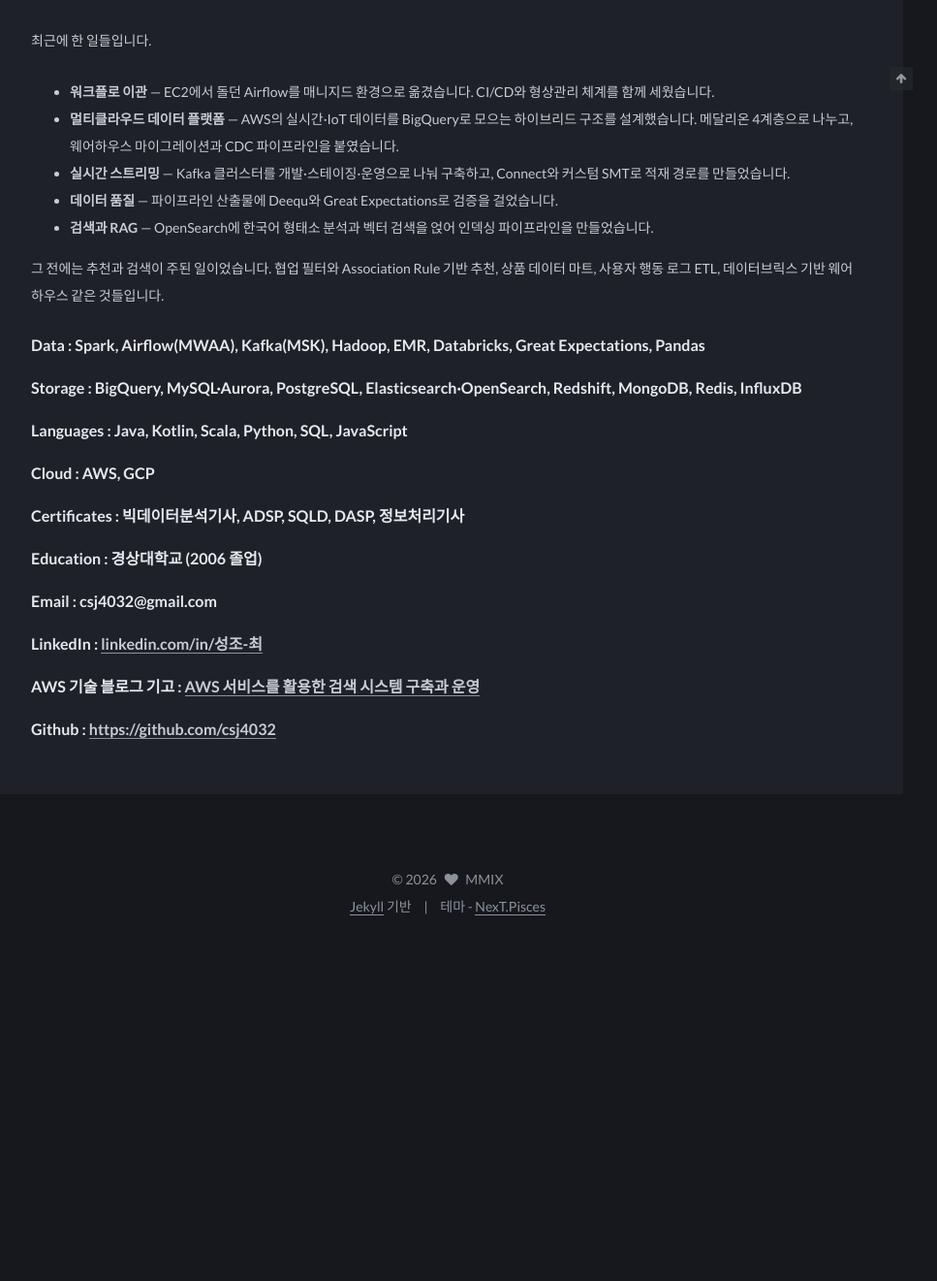
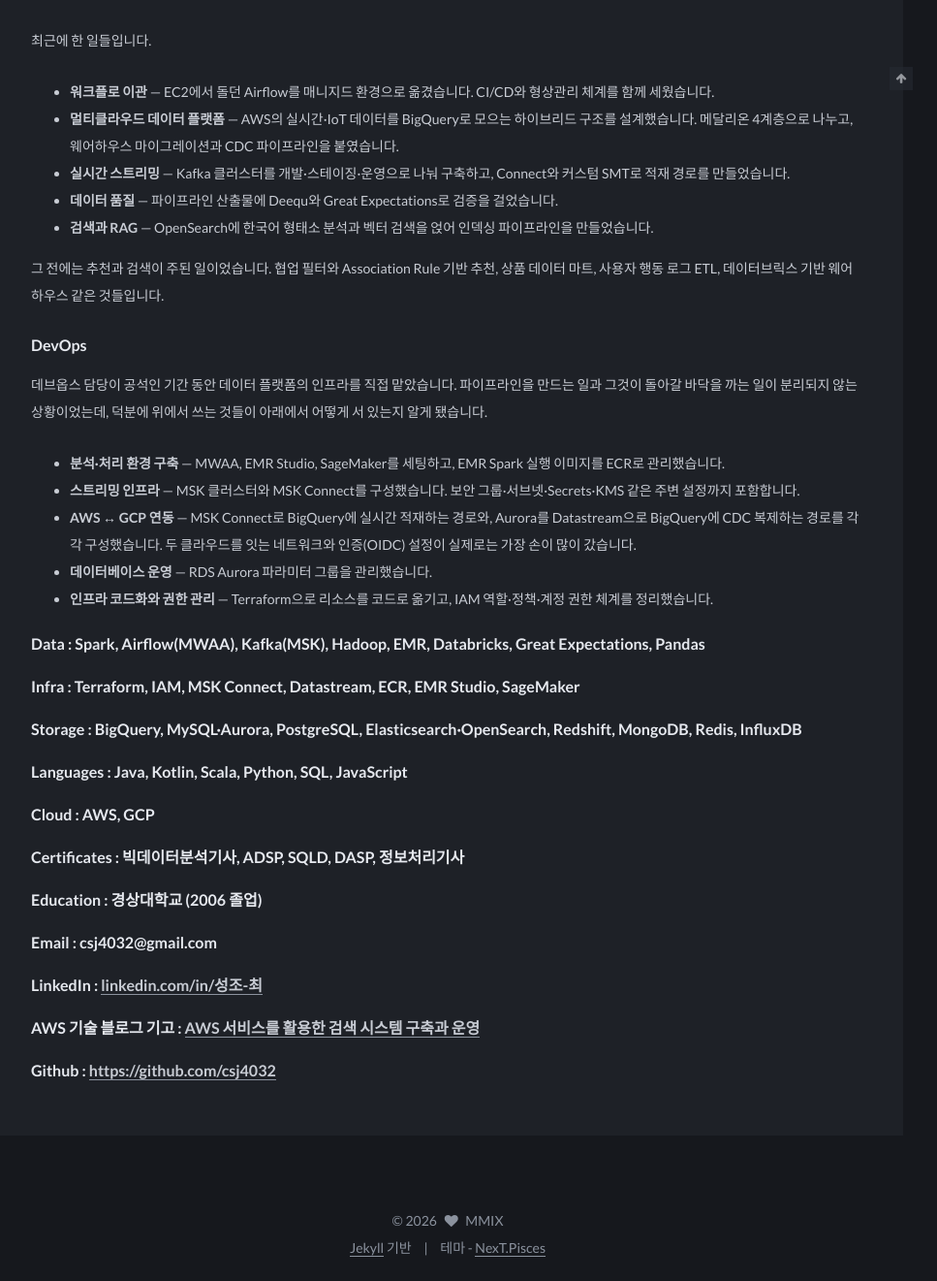
Before and after one commit to csj4032/csj4032.github.io, a Jekyll site: the page built from about/index.md, in a window 1280 px wide, cut to the strip 907-2228 px from the top of the page. Shown: the whole strip at 97% size, without its empty margins (308-1275 px from the left). Built offline with Jekyll 4.4.1, drawn with Linux system fonts in a browser that asks for light colours; comment, search, counter and statistics services are not loaded; before the commit the page ends 1876 px from its top, so only the background shows below that.

Commit message:
about 에 데브옵스 담당 이력 추가
데브옵스 공석 기간에 맡았던 인프라 업무를 별도 섹션으로 정리한다.
MWAA/EMR Studio/SageMaker/ECR, MSK 및 MSK Connect, AWS-GCP 연동
(MSK Connect -> BigQuery, Aurora -> Datastream -> BigQuery), Aurora
파라미터 그룹, Terraform 과 IAM 권한 관리.

Infra 기술 스택 항목도 함께 추가한다.

Co-Authored-By: Claude Opus 5 (1M context) <noreply@anthropic.com>

```diff
--- a/about/index.md
+++ b/about/index.md
@@ -39,7 +39,19 @@ JVM(Java·Kotlin·Scala)과 Python을 오가며 이 파이프라인을 떠받치
 
 그 전에는 추천과 검색이 주된 일이었습니다. 협업 필터와 Association Rule 기반 추천, 상품 데이터 마트, 사용자 행동 로그 ETL, 데이터브릭스 기반 웨어하우스 같은 것들입니다.
 
+#### DevOps
+
+데브옵스 담당이 공석인 기간 동안 데이터 플랫폼의 인프라를 직접 맡았습니다. 파이프라인을 만드는 일과 그것이 돌아갈 바닥을 까는 일이 분리되지 않는 상황이었는데, 덕분에 위에서 쓰는 것들이 아래에서 어떻게 서 있는지 알게 됐습니다.
+
+- **분석·처리 환경 구축** — MWAA, EMR Studio, SageMaker를 세팅하고, EMR Spark 실행 이미지를 ECR로 관리했습니다.
+- **스트리밍 인프라** — MSK 클러스터와 MSK Connect를 구성했습니다. 보안 그룹·서브넷·Secrets·KMS 같은 주변 설정까지 포함합니다.
+- **AWS ↔ GCP 연동** — MSK Connect로 BigQuery에 실시간 적재하는 경로와, Aurora를 Datastream으로 BigQuery에 CDC 복제하는 경로를 각각 구성했습니다. 두 클라우드를 잇는 네트워크와 인증(OIDC) 설정이 실제로는 가장 손이 많이 갔습니다.
+- **데이터베이스 운영** — RDS Aurora 파라미터 그룹을 관리했습니다.
+- **인프라 코드화와 권한 관리** — Terraform으로 리소스를 코드로 옮기고, IAM 역할·정책·계정 권한 체계를 정리했습니다.
+
 #### Data : Spark, Airflow(MWAA), Kafka(MSK), Hadoop, EMR, Databricks, Great Expectations, Pandas
+
+#### Infra : Terraform, IAM, MSK Connect, Datastream, ECR, EMR Studio, SageMaker
 
 #### Storage : BigQuery, MySQL·Aurora, PostgreSQL, Elasticsearch·OpenSearch, Redshift, MongoDB, Redis, InfluxDB
 
```
